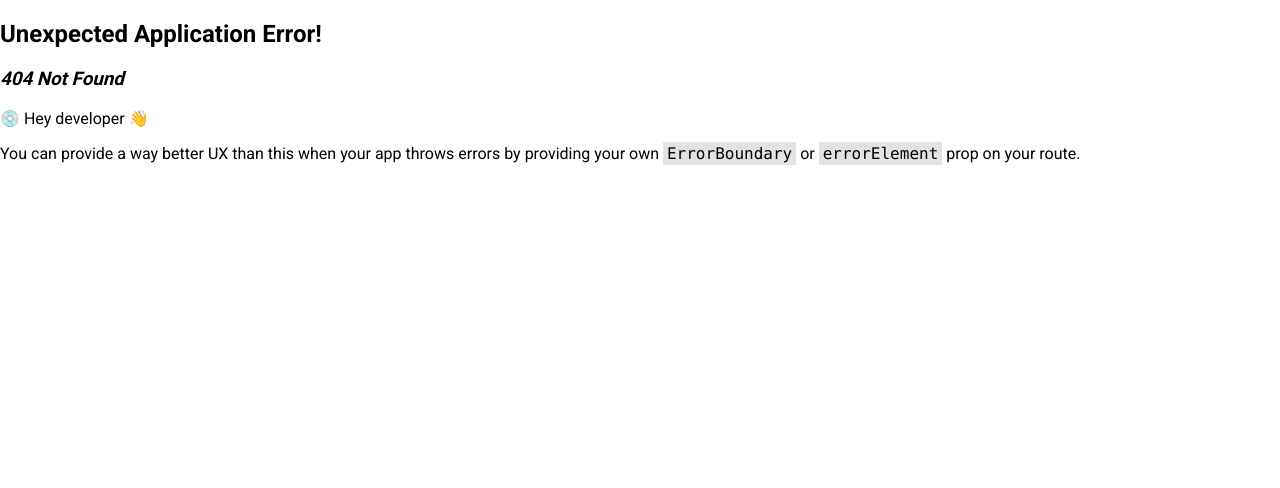
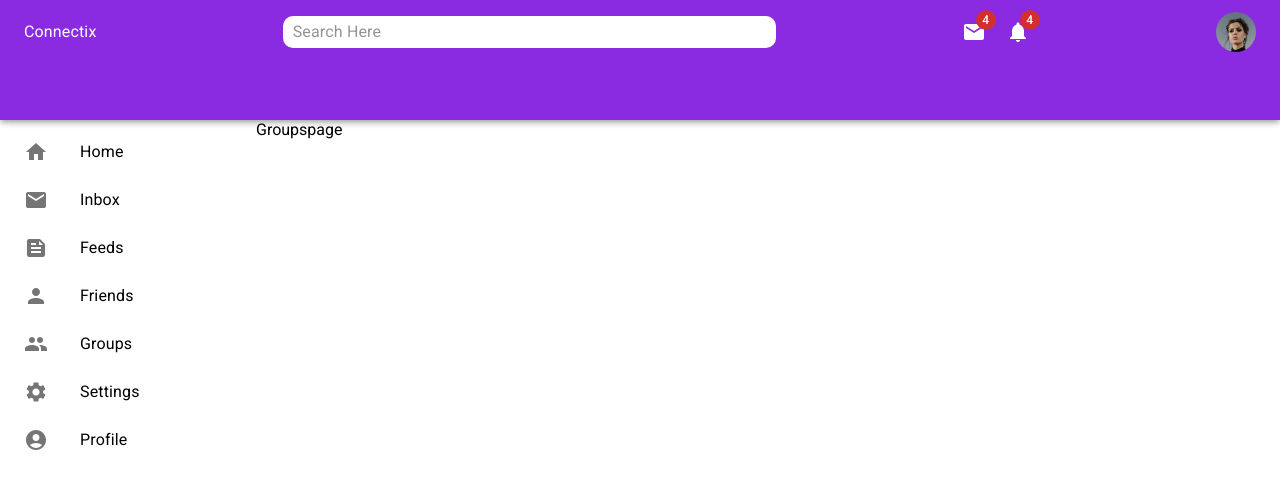
Before and after one commit to anees1234567/socialmedia, a React (Create React App) app: page /groups in a window 1280 px wide. Before the commit this address had no page. Shown: the top 488 px of the page. Built offline with nearby package versions, Linux system fonts and the light colour scheme.

Commit message:
commit done on january 09

```diff
--- a/src/Components/SecondoryLayoutComponents/Feeds/Feedspage.jsx
+++ b/src/Components/SecondoryLayoutComponents/Feeds/Feedspage.jsx
@@ -0,0 +1,9 @@
+import React from 'react'
+
+function Feedspage() {
+  return (
+    <div>Feedspage</div>
+  )
+}
+
+export default Feedspage
--- a/src/Components/SecondoryLayoutComponents/Groups/Groupspage.jsx
+++ b/src/Components/SecondoryLayoutComponents/Groups/Groupspage.jsx
@@ -0,0 +1,9 @@
+import React from 'react'
+
+function Groupspage() {
+  return (
+    <div>Groupspage</div>
+  )
+}
+
+export default Groupspage
--- a/src/Components/SecondoryLayoutComponents/Profile/Profilepage.jsx
+++ b/src/Components/SecondoryLayoutComponents/Profile/Profilepage.jsx
@@ -0,0 +1,9 @@
+import React from 'react'
+
+function Profilepage() {
+  return (
+    <div>Profilepage</div>
+  )
+}
+
+export default Profilepage
--- a/src/Components/SecondoryLayoutComponents/Settings/Settings.jsx
+++ b/src/Components/SecondoryLayoutComponents/Settings/Settings.jsx
@@ -0,0 +1,9 @@
+import React from 'react'
+
+function Settings() {
+  return (
+    <div>Settings</div>
+  )
+}
+
+export default Settings
--- a/src/Components/SecondoryLayoutComponents/inbox/Inboxpage.jsx
+++ b/src/Components/SecondoryLayoutComponents/inbox/Inboxpage.jsx
@@ -0,0 +1,9 @@
+import React from 'react'
+
+function Inboxpage() {
+  return (
+    <div>Inboxpage</div>
+  )
+}
+
+export default Inboxpage
--- a/src/Components/common/leftside/Sidebar.jsx
+++ b/src/Components/common/leftside/Sidebar.jsx
@@ -1,5 +1,5 @@
 import { Box, ListItem, ListItemButton, ListItemIcon, ListItemText } from '@mui/material';
-import {Mail,Feed, AddBox, Settings, Home, AccountCircle, Person, Group} from '@mui/icons-material';
+import {Mail,Feed, Settings, Home, AccountCircle, Person, Group} from '@mui/icons-material';
 import React from 'react';
 import { useNavigate } from 'react-router';
 
@@ -14,13 +14,12 @@ function Sidebar() {
 
   const options = [
     { text: "Home", icon: <Home />, path: '/' },
-    { text: "Inbox", icon: <Mail />, path: 'primary/inbox' },
-    { text: "Feeds", icon: <Feed />, path: 'primary/feeds' },
-    { text: "Create", icon: <AddBox />, path: 'primary/create' },
-    { text: "Friends", icon: <Person />, path: 'primary/friends' },
-    { text: "Groups", icon: <Group />, path: 'primary/groups' },
-    { text: "Settings", icon: <Settings />, path: 'primary/settings' },
-    { text: "Profile", icon: <AccountCircle />, path: 'primary/profile' },
+    { text: "Inbox", icon: <Mail />, path: '/inbox' },
+    { text: "Feeds", icon: <Feed />, path: '/feeds' },
+    { text: "Friends", icon: <Person />, path: 'friends' },
+    { text: "Groups", icon: <Group />, path: '/groups' },
+    { text: "Settings", icon: <Settings />, path: '/settings' },
+    { text: "Profile", icon: <AccountCircle />, path: '/profile' },
   ];
 
 
--- a/src/Components/common/navbar/Navbar.jsx
+++ b/src/Components/common/navbar/Navbar.jsx
@@ -2,6 +2,7 @@ import { AppBar,  Typography, styled,InputBase,Badge,Menu } from '@mui/material'
 import React, { useState } from 'react';
 import {Mail, Notifications, Instagram} from '@mui/icons-material';
 import * as Mui from '@mui/material'
+import { useNavigate } from 'react-router-dom';
 
 
 
@@ -45,19 +46,22 @@ const User= styled('div')(({theme})=>({
 
 function Navbar() {
   const [open, setOpen] = useState(false);
+      const naviagateto=useNavigate()
 
-
+  //  const viewmessenger=()=>{
+  //     naviagateto("/inbox")
+  //  }
 
 
   return (
-    <AppBar position='fixed' sx={{height:'15vh'}} >
+    <AppBar position='fixed' sx={{height:'15vh',backgroundColor:'blueviolet'}} >
       <StyledToolbar>
         <Typography sx={{ display: { xs: 'none', sm: 'block' } }}>Connectix</Typography>
         <Instagram sx={{ display: { xs: 'block', sm: 'none' } }} />
         <Search placeholder='Search Here'/>
         <Icons >
           <Badge badgeContent={4} color="error">
-          <Mail color="white" />
+          <Mail  onClick={()=>{naviagateto("/inbox")}}  color="white" />
           </Badge>
           <Badge badgeContent={4} color="error">
           <Notifications color="white" />
--- a/src/Routes/Mainrouterlist.jsx
+++ b/src/Routes/Mainrouterlist.jsx
@@ -4,10 +4,13 @@ export const RouterListone = {
 
 
   export const RouterListTwo = {
-    root:"primary",
+    root:"",
+    Feeds:"/feeds",
+    inbox:"/inbox",
     saved:"/saved",
     profile:"/profile",
     friends: "/friends",
-    group: "/group",
+    group: "/groups",
     settings:"/settings"
+
   };
--- a/src/Routes/Routerlist.jsx
+++ b/src/Routes/Routerlist.jsx
@@ -3,27 +3,49 @@ import { RouterListTwo, RouterListone } from "./Mainrouterlist";
 import HomeLayoutContainer from "../layouts/HomeLayoutContainer";
 import SecondoryLayoutContainer from "../layouts/SecondoryLayoutContainer";
 import Friendpage from "../Components/SecondoryLayoutComponents/Friends/Friendpage";
+import Groupspage from "../Components/SecondoryLayoutComponents/Groups/Groupspage";
+import Profilepage from "../Components/SecondoryLayoutComponents/Profile/Profilepage";
+import Settings from "../Components/SecondoryLayoutComponents/Settings/Settings";
+import Feedspage from "../Components/SecondoryLayoutComponents/Feeds/Feedspage";
+import Inboxpage from "../Components/SecondoryLayoutComponents/inbox/Inboxpage";
+
+export const MainRouter = createBrowserRouter([
+  {
+    path: RouterListone.home,
+    element: <HomeLayoutContainer />,
+  },
+  {
+    path: RouterListTwo.root,
+    element: <SecondoryLayoutContainer />,
+    children: [
+      {
+        path: RouterListTwo.Feeds,
+        element: <Feedspage/>,
+      },
+
+      {
+        path: RouterListTwo.inbox,
+        element: <Inboxpage />,
+      },
 
 
 
-
-
-export const MainRouter = createBrowserRouter([
-  {
-    path:RouterListone.home ,
-    element: <HomeLayoutContainer />,
-
+      {
+        path: RouterListTwo.friends,
+        element: <Friendpage />,
+      },
+      {
+        path: RouterListTwo.group,
+        element: <Groupspage />,
+      },
+      {
+        path: RouterListTwo.profile,
+        element: <Profilepage />,
+      },
+      {
+        path: RouterListTwo.settings,
+        element: <Settings />,
+      },
+    ],
   },
-  {
-    path:RouterListTwo.root,
-    element: <SecondoryLayoutContainer />,
-    children:[
-        {
-          path:"friends",
-          element:<Friendpage/>
-        }
-    ]
-  }
-
-
-])
+]);
```
